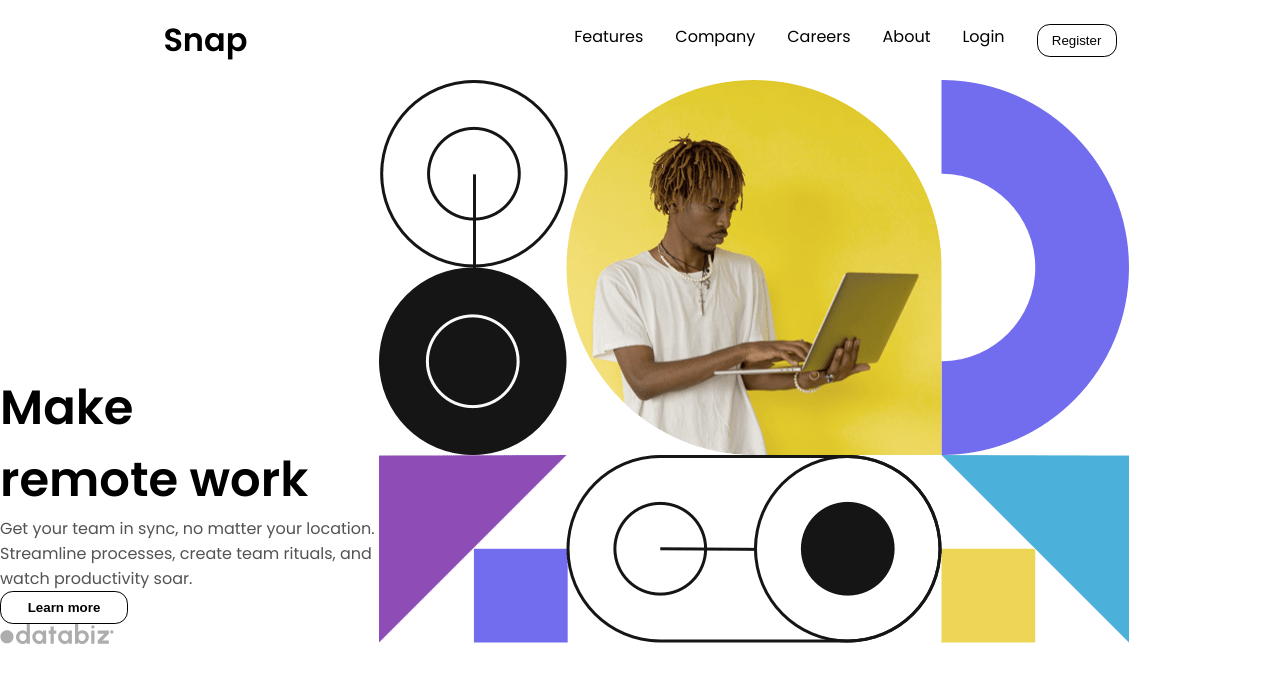
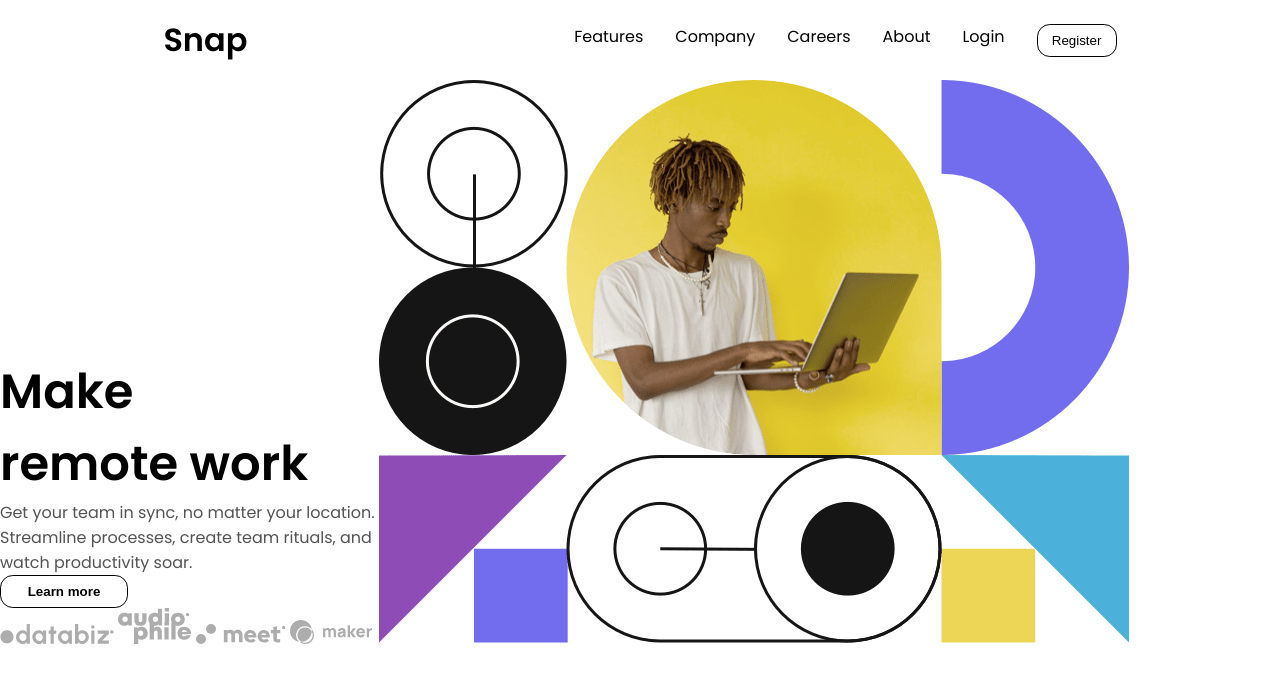
Before and after one commit to Kingzcodes/snap-project, a plain HTML site: page index.html in a window 1280 px wide. Drawn offline with Linux system fonts and the light colour scheme; a web font is replaced by a local one.

Commit message:
footer image update

```diff
--- a/index.html
+++ b/index.html
@@ -64,6 +64,21 @@
               alt="data biz icon"
               class="icon"
             />
+            <img
+              src="assets/client-audiophile.svg"
+              alt="audio phile"
+              class="icon"
+            />
+            <img
+              src="assets/client-meet.svg"
+              alt="meet icon"
+              class="icon"
+            />
+            <img
+              src="assets/client-maker.svg"
+              alt="maker icon"
+              class="icon"
+            />
           </div>
         </div>
       </section>
```
